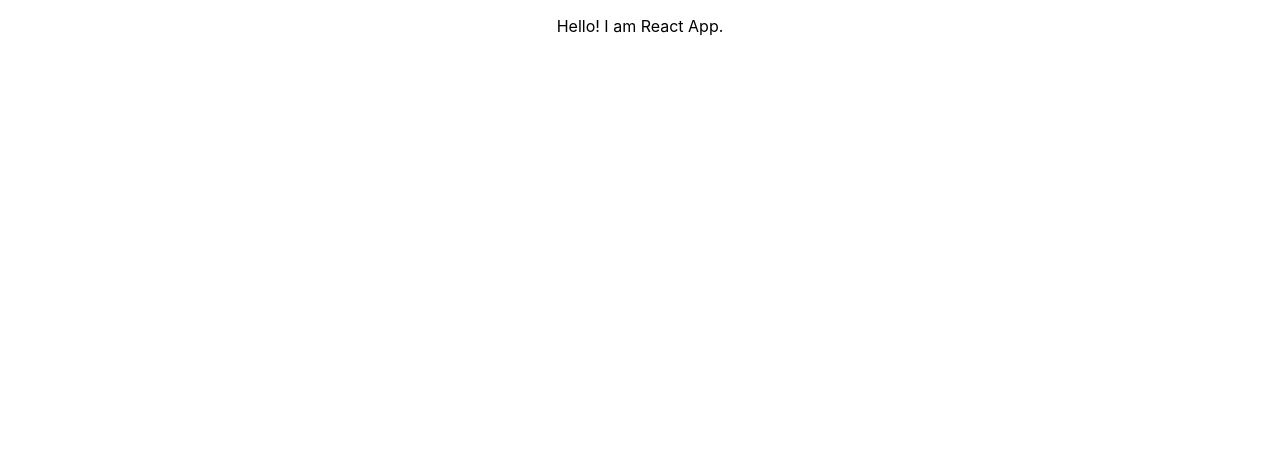
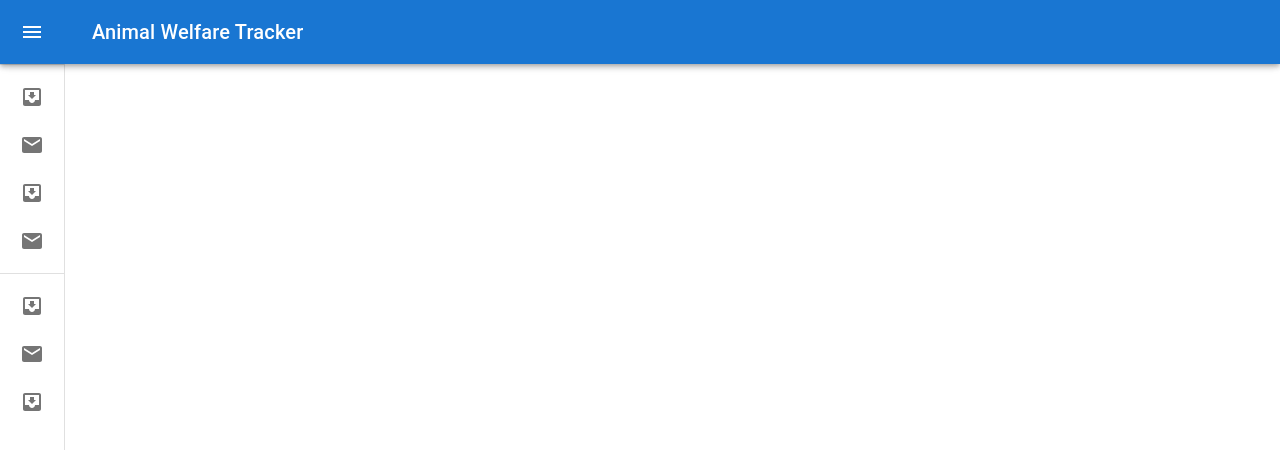
Before and after one commit to natashashanae94/animal-welfare-tracker, a React (Create React App) app: page / in a window 1280 px wide. Shown: the top 450 px of the page. Built offline with nearby package versions, Linux system fonts and the light colour scheme.

Commit message:
Added 2 components, AnimalList and MenuBar. The MenuBar has a sidebar toggle action. Added 2 page files. Moved the menubar reference to App.js, will link menu list items with pages using react-router later

```diff
--- a/package.json
+++ b/package.json
@@ -15,6 +15,7 @@
     "react": "^18.2.0",
     "react-dom": "^18.2.0",
     "react-router": "^6.4.4",
+    "react-router-dom": "^6.4.4",
     "react-scripts": "5.0.1",
     "styled-components": "^5.3.6",
     "vite": "^3.2.4",
--- a/src/App.js
+++ b/src/App.js
@@ -1,10 +1,11 @@
-import React from 'react';
+import * as React from 'react';
+import MenuBar from './components/MenuBar.jsx';
 import './App.css';
 
 function App() {
   return (
     <div className="App">
-     <p>Hello! I am React App.</p>
+     <MenuBar />
     </div>
   );
 }
--- /dev/null
+++ b/src/components/MenuBar.jsx
@@ -0,0 +1,186 @@
+import * as React from 'react';
+import { styled, useTheme } from '@mui/material/styles';
+import Box from '@mui/material/Box';
+import MuiDrawer from '@mui/material/Drawer';
+import MuiAppBar from '@mui/material/AppBar';
+import Toolbar from '@mui/material/Toolbar';
+import List from '@mui/material/List';
+import CssBaseline from '@mui/material/CssBaseline';
+import Typography from '@mui/material/Typography';
+import Divider from '@mui/material/Divider';
+import IconButton from '@mui/material/IconButton';
+import MenuIcon from '@mui/icons-material/Menu';
+import ChevronLeftIcon from '@mui/icons-material/ChevronLeft';
+import ChevronRightIcon from '@mui/icons-material/ChevronRight';
+import ListItem from '@mui/material/ListItem';
+import ListItemButton from '@mui/material/ListItemButton';
+import ListItemIcon from '@mui/material/ListItemIcon';
+import ListItemText from '@mui/material/ListItemText';
+import InboxIcon from '@mui/icons-material/MoveToInbox';
+import MailIcon from '@mui/icons-material/Mail';
+
+const drawerWidth = 240;
+
+const openedMixin = (theme) => ({
+  width: drawerWidth,
+  transition: theme.transitions.create('width', {
+    easing: theme.transitions.easing.sharp,
+    duration: theme.transitions.duration.enteringScreen,
+  }),
+  overflowX: 'hidden',
+});
+
+const closedMixin = (theme) => ({
+  transition: theme.transitions.create('width', {
+    easing: theme.transitions.easing.sharp,
+    duration: theme.transitions.duration.leavingScreen,
+  }),
+  overflowX: 'hidden',
+  width: `calc(${theme.spacing(7)} + 1px)`,
+  [theme.breakpoints.up('sm')]: {
+    width: `calc(${theme.spacing(8)} + 1px)`,
+  },
+});
+
+const DrawerHeader = styled('div')(({ theme }) => ({
+  display: 'flex',
+  alignItems: 'center',
+  justifyContent: 'flex-end',
+  padding: theme.spacing(0, 1),
+  // necessary for content to be below app bar
+  ...theme.mixins.toolbar,
+}));
+
+const AppBar = styled(MuiAppBar, {
+  shouldForwardProp: (prop) => prop !== 'open',
+})(({ theme, open }) => ({
+  zIndex: theme.zIndex.drawer + 1,
+  transition: theme.transitions.create(['width', 'margin'], {
+    easing: theme.transitions.easing.sharp,
+    duration: theme.transitions.duration.leavingScreen,
+  }),
+  ...(open && {
+    marginLeft: drawerWidth,
+    width: `calc(100% - ${drawerWidth}px)`,
+    transition: theme.transitions.create(['width', 'margin'], {
+      easing: theme.transitions.easing.sharp,
+      duration: theme.transitions.duration.enteringScreen,
+    }),
+  }),
+}));
+
+const Drawer = styled(MuiDrawer, { shouldForwardProp: (prop) => prop !== 'open' })(
+  ({ theme, open }) => ({
+    width: drawerWidth,
+    flexShrink: 0,
+    whiteSpace: 'nowrap',
+    boxSizing: 'border-box',
+    ...(open && {
+      ...openedMixin(theme),
+      '& .MuiDrawer-paper': openedMixin(theme),
+    }),
+    ...(!open && {
+      ...closedMixin(theme),
+      '& .MuiDrawer-paper': closedMixin(theme),
+    }),
+  }),
+);
+
+export default function MiniDrawer() {
+  const theme = useTheme();
+  const [open, setOpen] = React.useState(false);
+
+  const handleDrawerOpen = () => {
+    setOpen(true);
+  };
+
+  const handleDrawerClose = () => {
+    setOpen(false);
+  };
+
+  return (
+    <Box sx={{ display: 'flex' }}>
+      <CssBaseline />
+      <AppBar position="fixed" open={open}>
+        <Toolbar>
+          <IconButton
+            color="inherit"
+            aria-label="open drawer"
+            onClick={handleDrawerOpen}
+            edge="start"
+            sx={{
+              marginRight: 5,
+              ...(open && { display: 'none' }),
+            }}
+          >
+            <MenuIcon />
+          </IconButton>
+          <Typography variant="h6" noWrap component="div">
+            Animal Welfare Tracker
+          </Typography>
+        </Toolbar>
+      </AppBar>
+      <Drawer variant="permanent" open={open}>
+        <DrawerHeader>
+          <IconButton onClick={handleDrawerClose}>
+            {theme.direction === 'rtl' ? <ChevronRightIcon /> : <ChevronLeftIcon />}
+          </IconButton>
+        </DrawerHeader>
+        <Divider />
+        <List>
+          {['Animals', 'My Assessments', 'Care Plans', 'Drafts'].map((text, index) => (
+            <ListItem key={text} disablePadding sx={{ display: 'block' }}>
+              <ListItemButton
+                sx={{
+                  minHeight: 48,
+                  justifyContent: open ? 'initial' : 'center',
+                  px: 2.5,
+                }}
+              >
+                <ListItemIcon
+                  sx={{
+                    minWidth: 0,
+                    mr: open ? 3 : 'auto',
+                    justifyContent: 'center',
+                  }}
+                >
+                  {index % 2 === 0 ? <InboxIcon /> : <MailIcon />}
+                </ListItemIcon>
+                <ListItemText primary={text} sx={{ opacity: open ? 1 : 0 }} />
+              </ListItemButton>
+            </ListItem>
+          ))}
+        </List>
+        <Divider />
+        <List>
+          {['All mail', 'Trash', 'Spam'].map((text, index) => (
+            <ListItem key={text} disablePadding sx={{ display: 'block' }}>
+              <ListItemButton
+                sx={{
+                  minHeight: 48,
+                  justifyContent: open ? 'initial' : 'center',
+                  px: 2.5,
+                }}
+              >
+                <ListItemIcon
+                  sx={{
+                    minWidth: 0,
+                    mr: open ? 3 : 'auto',
+                    justifyContent: 'center',
+                  }}
+                >
+                  {index % 2 === 0 ? <InboxIcon /> : <MailIcon />}
+                </ListItemIcon>
+                <ListItemText primary={text} sx={{ opacity: open ? 1 : 0 }} />
+              </ListItemButton>
+            </ListItem>
+          ))}
+        </List>
+      </Drawer>
+      <Box component="main" sx={{ flexGrow: 1, p: 3 }}>
+        <DrawerHeader />
+         {/* Content Goes Here */}
+      </Box>
+    </Box>
+  );
+}
```
Also changed, not shown: src/components/AnimalList.jsx (added, +10 -0 lines), src/components/sidebar.jsx (deleted, +0 -7 lines), src/pages/Home.jsx (+12 -1 lines), src/pages/Assessments.jsx (added), 1 other file (tests, documents, lock files or other folders).
